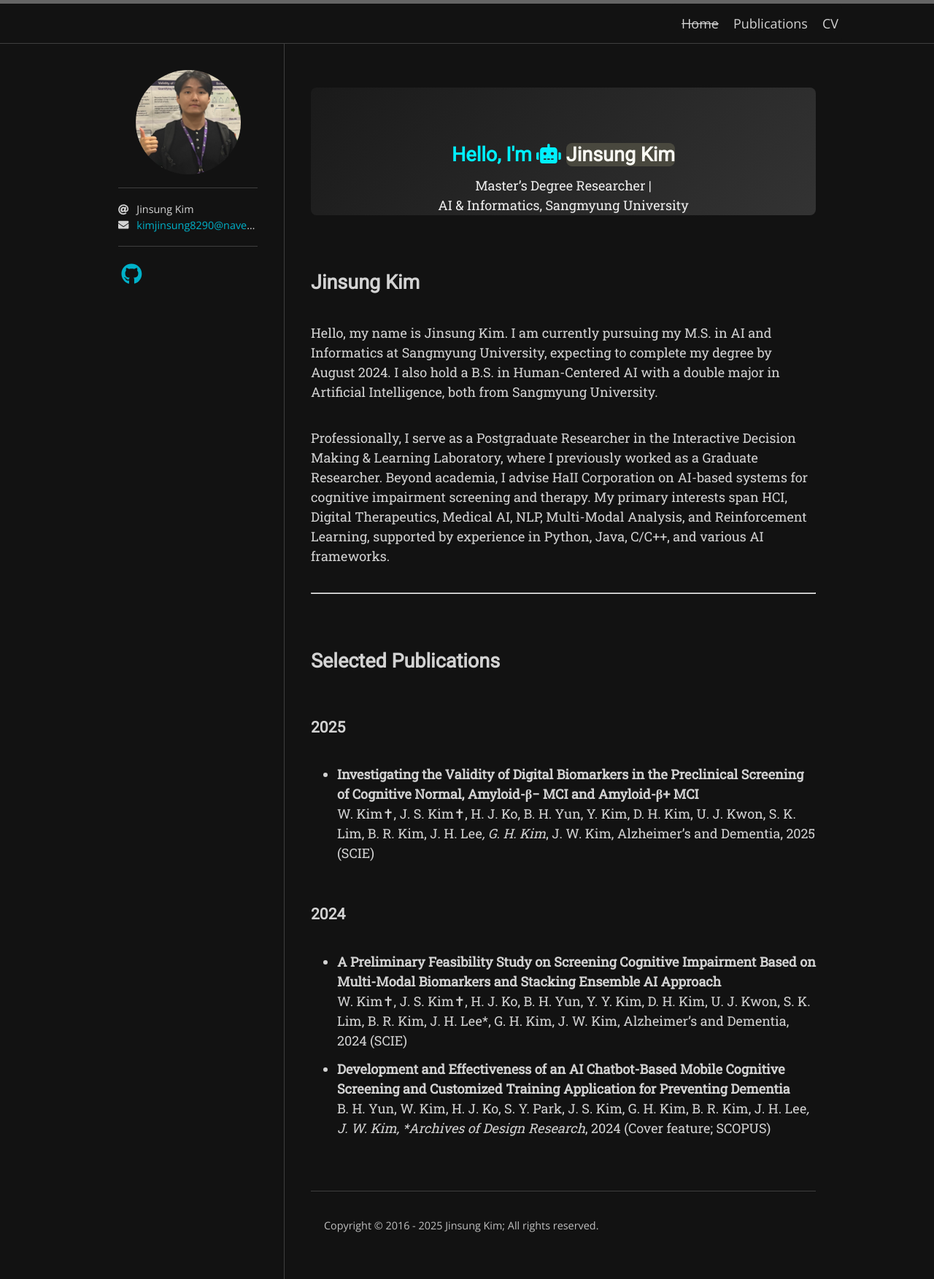
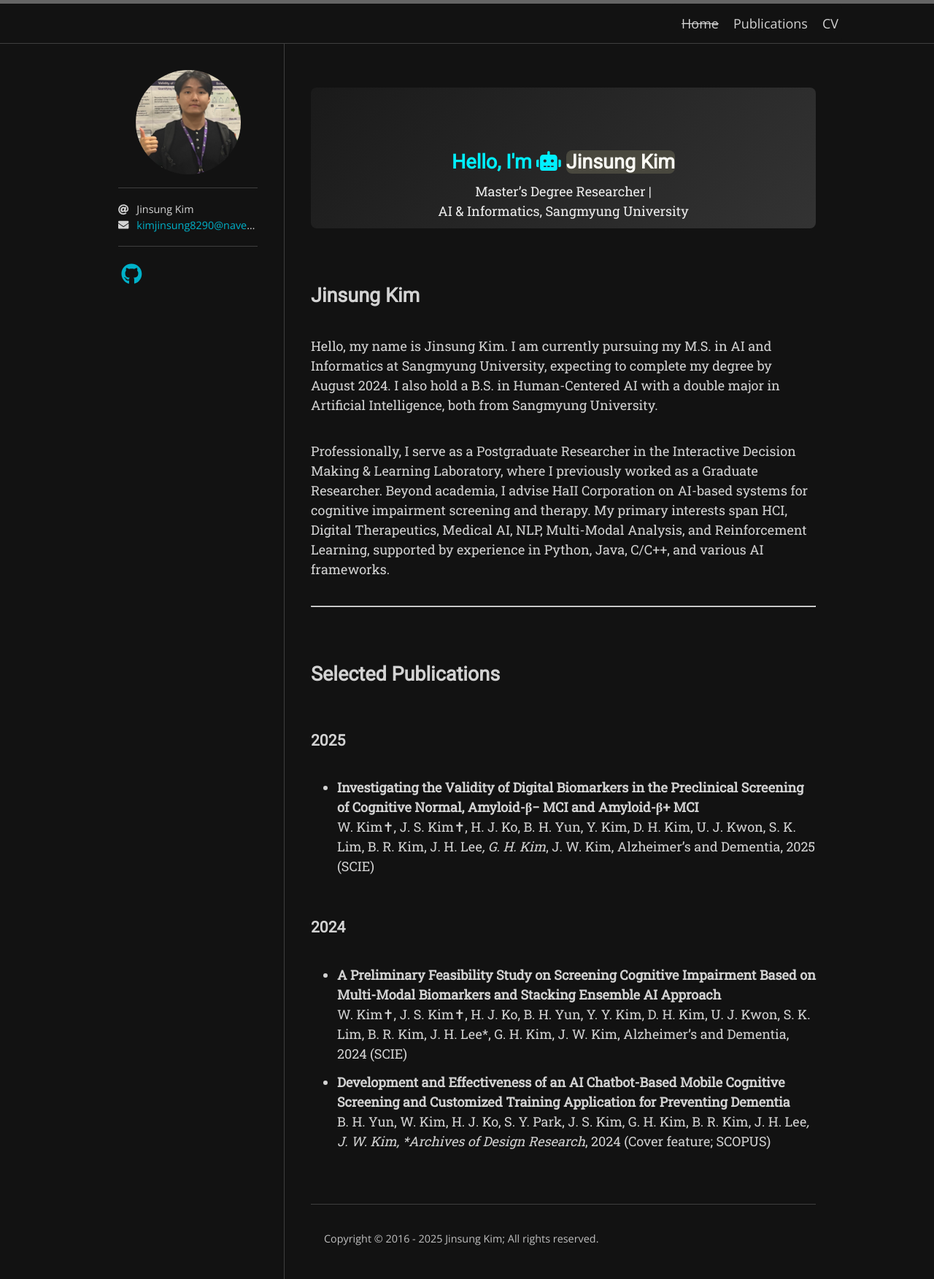
Before and after one commit to KimJinSungDataScientist/KimJinSungDataScientist.github.io, a Jekyll site: the page built from index.md, in a window 1280 px wide. Shown: the whole page at 73% size. Built offline with Jekyll 4.4.1, drawn with Linux system fonts in a browser that asks for light colours; nearby versions of some CDN libraries; some web fonts are replaced; the list of posts is cut into pages by our own code.

Commit message:
'test27'

```diff
--- a/_sass/hamilton/custom-styles.scss
+++ b/_sass/hamilton/custom-styles.scss
@@ -1,40 +1,39 @@
 .hero {
-    /* 박스가 화면 위쪽에서 60px 떨어져 시작, 아래는 20px 여백 */
+    /* 화면 상단/하단 간격: 위로 60px, 아래로 20px */
     margin: 60px auto 20px auto;
 
-    /* 박스 폭 제한 */
+    /* 너무 넓어지지 않도록 최대 폭 제한 */
     max-width: 800px;
 
-    /* 배경 그라데이션 및 둥근 모서리 */
+    /* 박스 배경 및 둥근 모서리 */
     background: linear-gradient(135deg, #1a1a1a, #333333);
     border-radius: 8px;
 
-    /* Flex를 사용하되, 수직 정렬은 상단에 고정(flex-start), 가로는 가운데 정렬 */
-    display: flex;
-    flex-direction: column;
-    align-items: center;       /* 수평(가로) 중앙 정렬 */
-    justify-content: flex-start; /* 수직(세로) 상단 배치 */
+    /* 블록 요소로서 내부 여백만 설정 */
+    display: block;
 
-    /* 텍스트를 중앙 정렬(가로 방향) */
+    /* 박스 안쪽 여백: 10px 정도로 최소화 (더 줄이면 텍스트가 상단에 더 가까워짐) */
+    padding: 10px;
+
+    /* 텍스트를 가로 방향으로만 중앙 정렬 */
     text-align: center;
-
-    /* 박스 내부 패딩을 약간만 주어 텍스트가 바로 위에 붙지는 않게 */
-    padding: 0px 0;
-    /* min-height: 제거 -> 내용만큼만 박스가 늘어남 */
   }
 
+  /* 제목 스타일 */
   .hero-title {
     font-size: 1.8rem;
     color: #00f0ff;
-    margin: 0 0 8px 0; /* 아래쪽으로만 8px 정도 간격 */
+    margin: 0 0 6px 0; /* 아래쪽으로만 약간 간격 */
   }
 
+  /* 부제목 스타일 */
   .hero-subtitle {
     font-size: 1rem;
     color: #eeeeee;
-    margin: 0; /* 추가 여백 없이 바로 이어지게 */
+    margin: 0; /* 불필요한 여백 제거 */
   }
 
+  /* 강조 색상 */
   .highlight {
     color: #ffd369;
   }
```
